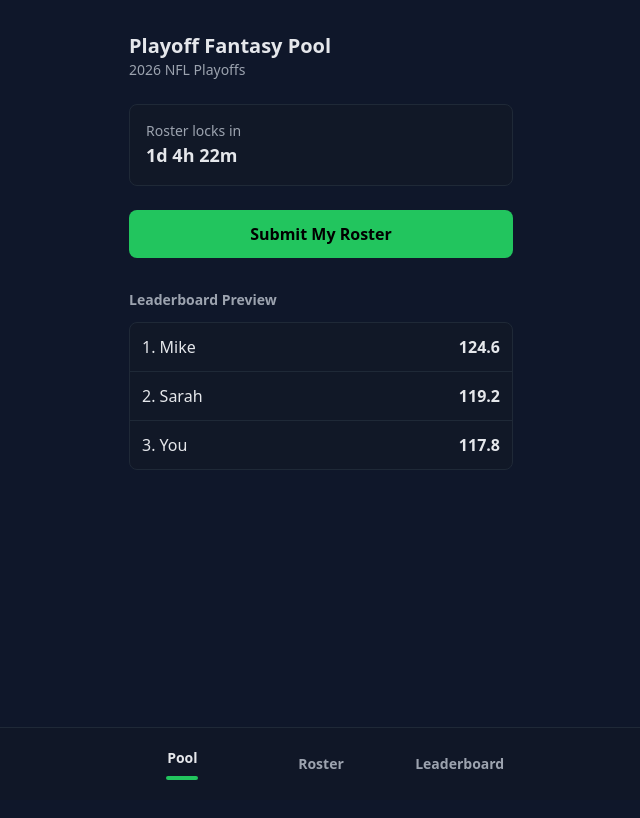
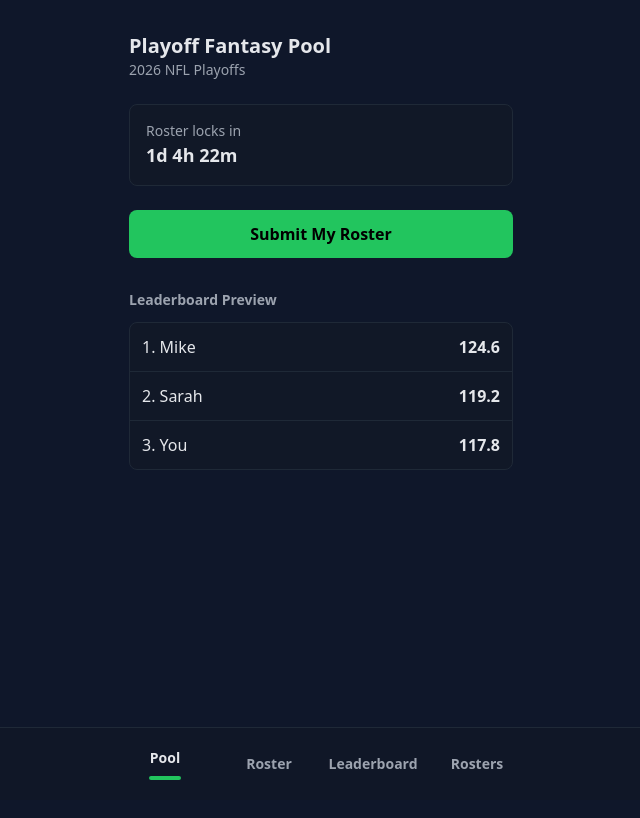
Before and after one commit to dustybecker/playoff-pool, a Next.js app: page / in a window 1280 px wide. Shown: the top 818 px of the page, without its empty margins (319-959 px from the left). Built offline with nearby package versions, Linux system fonts and the light colour scheme.

Commit message:
Add 'Rosters' tab to BottomNav component

```diff
--- a/components/BottomNav.tsx
+++ b/components/BottomNav.tsx
@@ -12,6 +12,7 @@
   { label: "Pool", href: "/" },
   { label: "Roster", href: "/roster" },
   { label: "Leaderboard", href: "/leaderboard" },
+  { label: "Rosters", href: "/rosters" }, // 👈 ADD THIS
 ];
 
 export default function BottomNav() {
```
